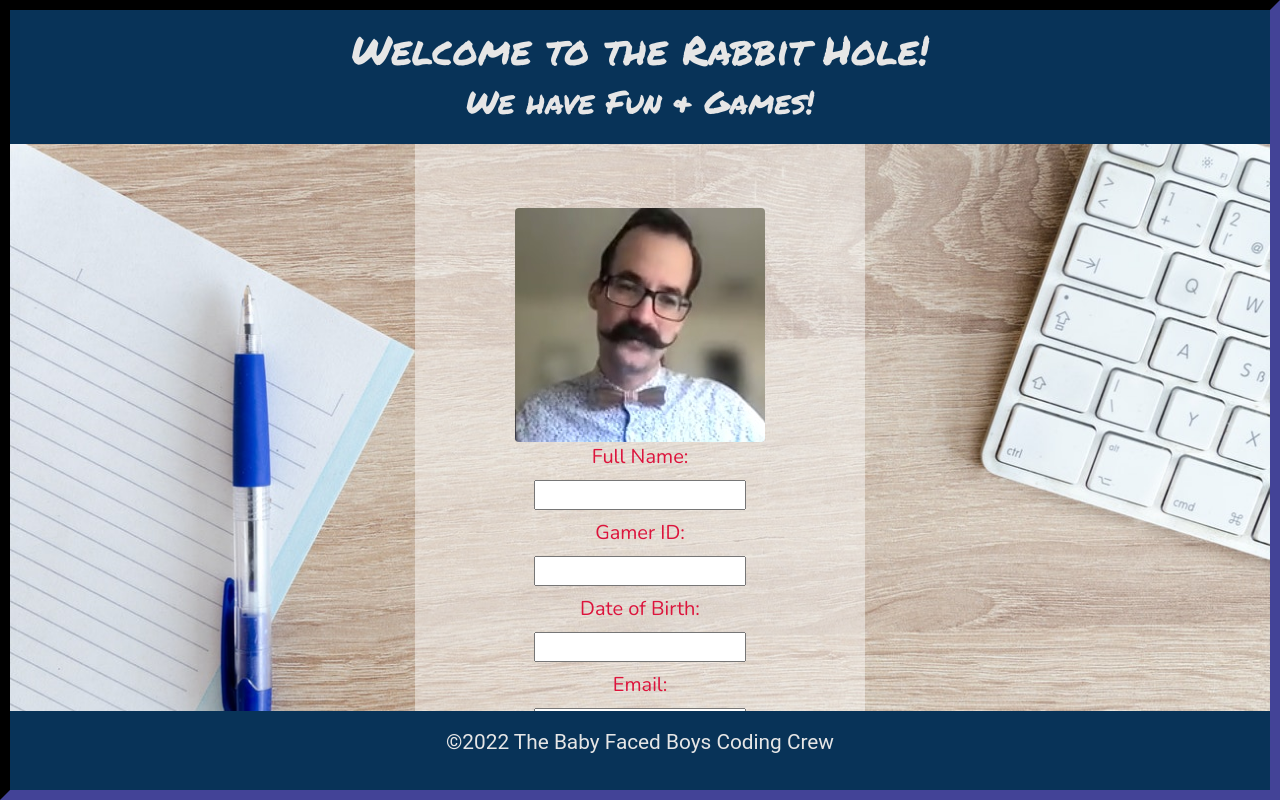
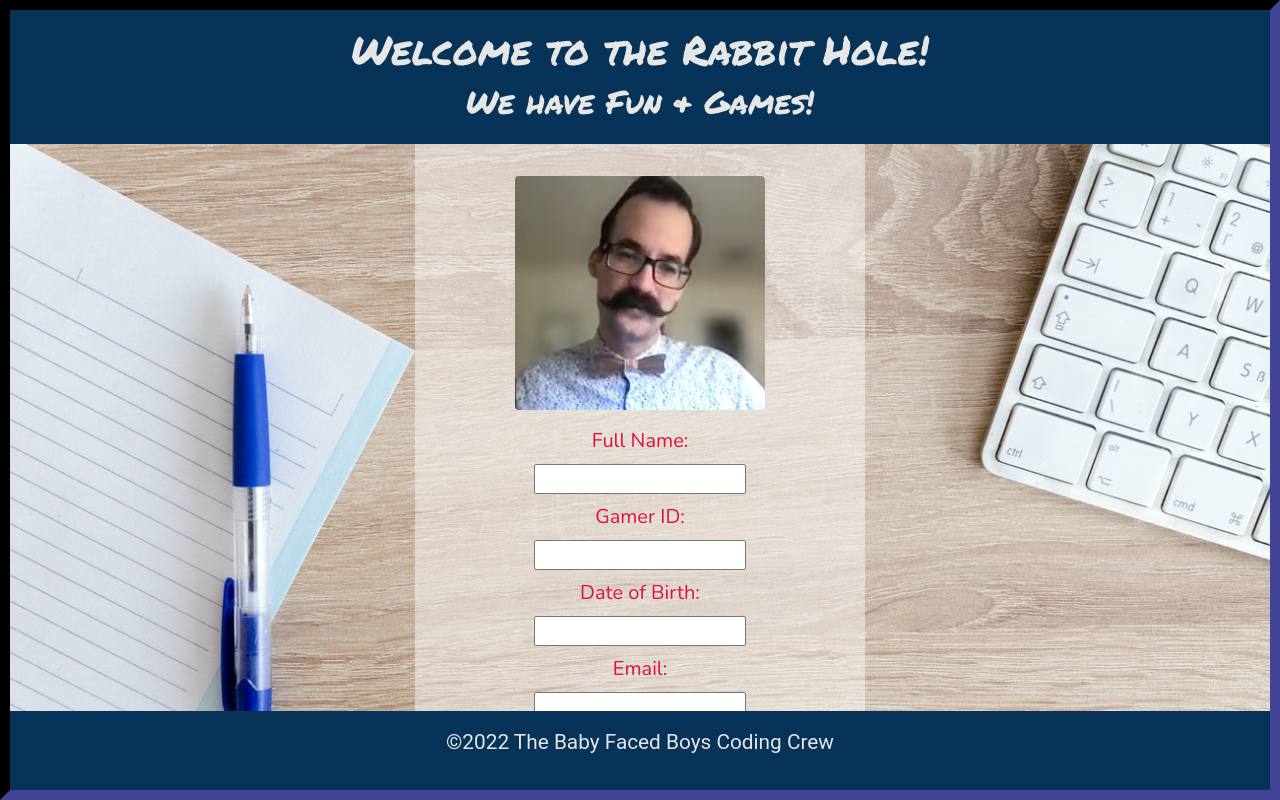
Before and after one commit to bethel-school-of-technology/team-baby-face-boys-frontend, a React (Create React App) app: page /registration in a window 1280 px wide. Built offline with nearby package versions, Linux system fonts and the light colour scheme.

Commit message:
a minor tweak to the bootstrap rule for the image on the form

```diff
--- a/src/screens/registrationpage.js
+++ b/src/screens/registrationpage.js
@@ -62,7 +62,7 @@ const Registrationpage = () => {
              <div className="col text-center">
                  <div className="col-sm">
             <form className="Create Account form_regis mx-auto p-3" onSubmit={handleSubmit}>
-            <img className=" img-fluid rounded  mt-5 mx-auto" src={ require('../../src/images/page_bkgnds/jan.jpg') } />
+            <img className=" img-fluid rounded  my-3 mx-auto" src={ require('../../src/images/page_bkgnds/jan.jpg') } />
             {/* <input type="gamerID" {...register("gamerID", { required: true })} /> */}
             <label>Full Name: </label><br></br>
             <input className='mb-2'  onChange={handleChange} name="fullName" /><br></br>
```
